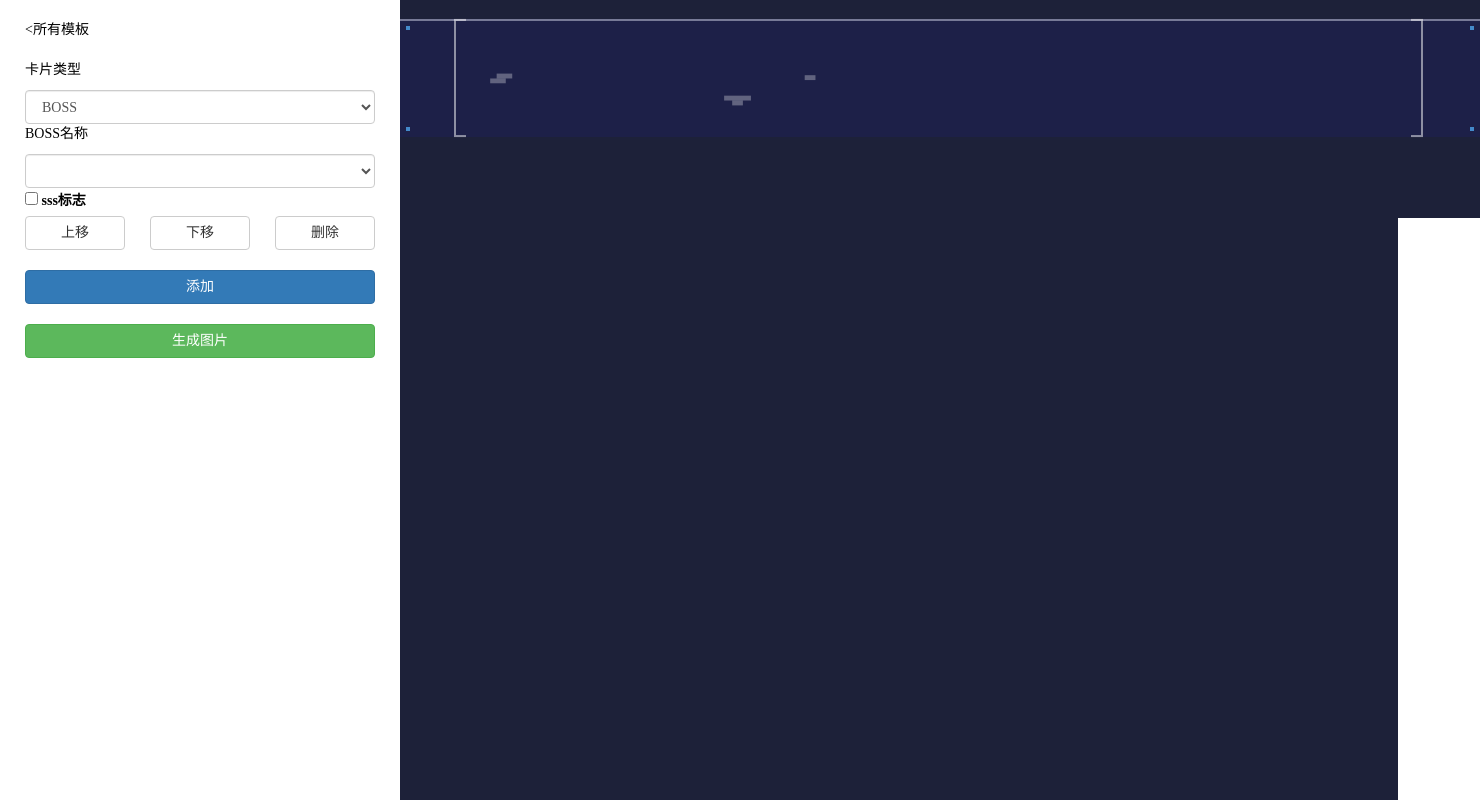
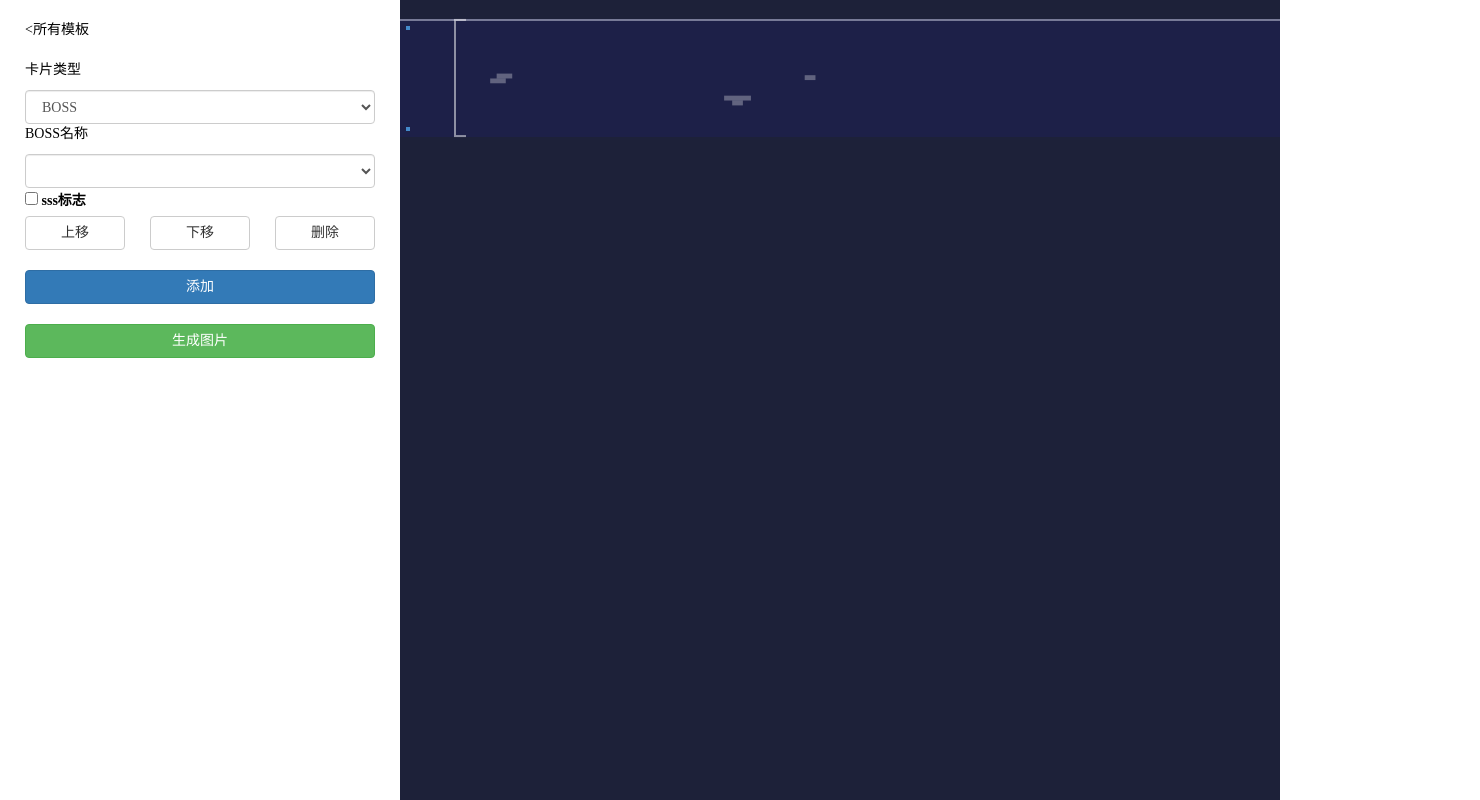
Before and after one commit to asd233/honkai3-pictureeditor, a Vue app: page /#/team in a window 1280 px wide. Shown: the whole page, 1480 px wide, since content can reach past the window. Built offline with nearby package versions, Linux system fonts and the light colour scheme.

Commit message:
修改id防止冲突

```diff
--- a/src/views/Team.vue
+++ b/src/views/Team.vue
@@ -32,7 +32,7 @@
 
     </div>
     <div id="view">
-      <div id="img">
+      <div id="teamPageImg">
         <component :is='"view"+item.cardType'
                    v-for="(item,i) in card"
                    :key="'view'+item.index"
@@ -125,7 +125,7 @@ export default {
       }
     },
     ceratImage() {
-      html2cavans(document.getElementById("img"), { allowTaint: true }).then(canvas => {
+      html2cavans(document.getElementById("teamPageImg"), { allowTaint: true }).then(canvas => {
         document.getElementById("screenshot").appendChild(canvas);
         this.screenshotCover = true;
       });
@@ -173,7 +173,8 @@ export default {
   width: 78%;
   height: 100vh;
   background-color: #1d2139;
-  > #img {
+  overflow: auto;
+  > #teamPageImg {
     width: 1080px;
     background-color: #1d2139;
     padding: 18px 0 80px;
```
